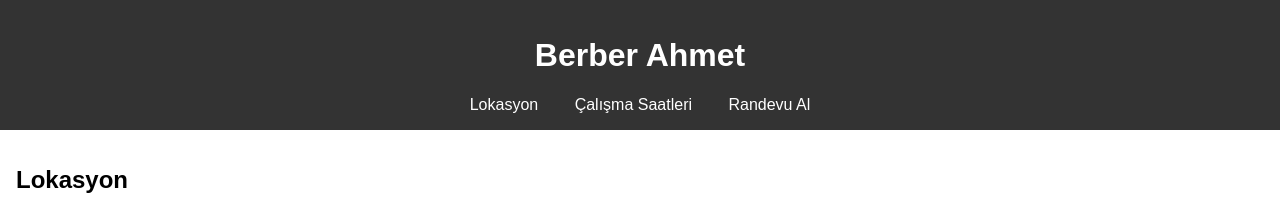
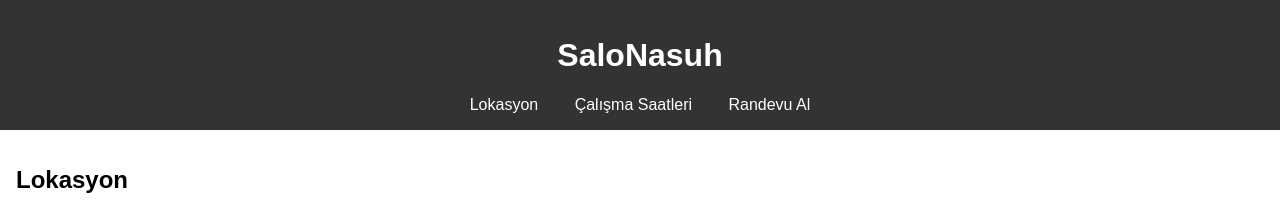
Before and after one commit to Berebere16/berber-sitesi, a plain HTML site: page index.html in a window 1280 px wide. Shown: the top 211 px of the page. Drawn offline with Linux system fonts and the light colour scheme.

Commit message:
Update index.html

```diff
--- a/index.html
+++ b/index.html
@@ -3,12 +3,12 @@
 <head>
   <meta charset="UTF-8" />
   <meta name="viewport" content="width=device-width, initial-scale=1.0"/>
-  <title>Berber Ahmet</title>
+  <title>SaloNasuh</title>
   <link rel="stylesheet" href="style.css" />
 </head>
 <body>
   <header>
-    <h1>Berber Ahmet</h1>
+    <h1>SaloNasuh</h1>
     <nav>
       <a href="#lokasyon">Lokasyon</a>
       <a href="#saatler">Çalışma Saatleri</a>
```
